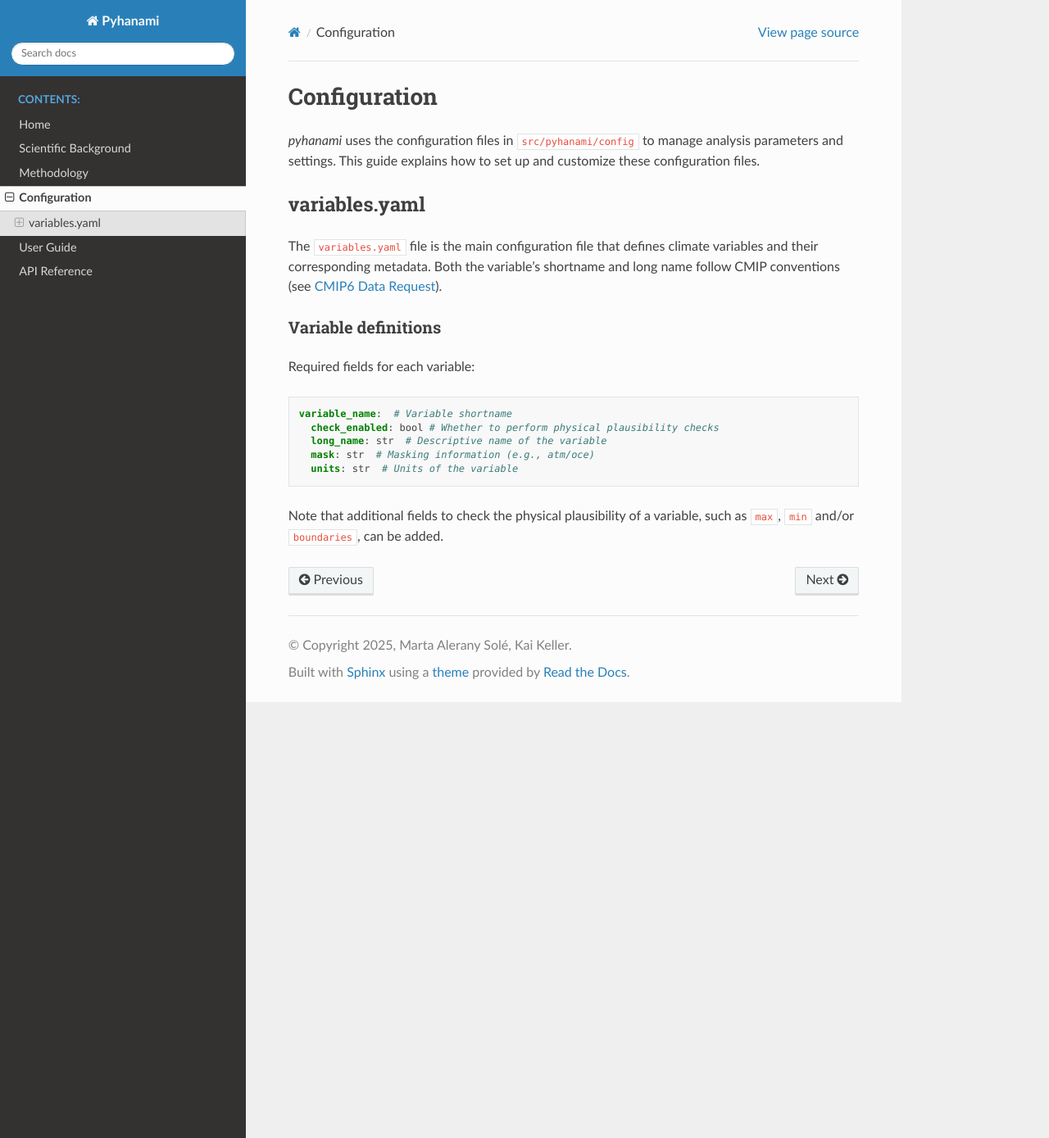
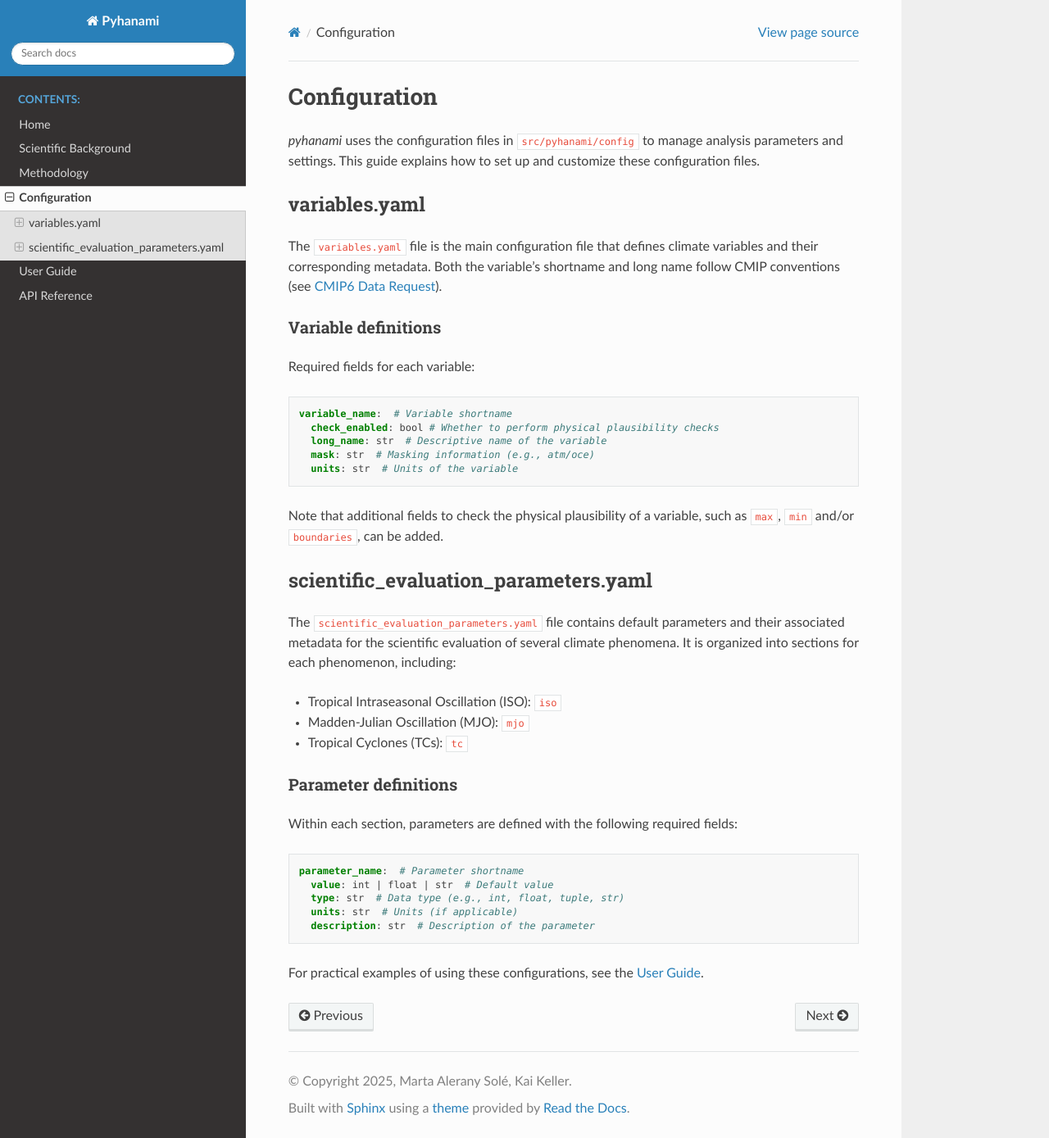
Before and after one commit to BSC-ES/pyhanami, a Sphinx documentation site: the page built from docs/source/Configuration.md, in a window 1280 px wide and 1389 px high. Shown: the whole window at 82% size. Built offline with Sphinx 7.4.7 and the Read the Docs theme 3.1.0, drawn with Linux system fonts in a browser that asks for light colours.

Commit message:
Included new configuration file for 'scientific_evaluation_parameters' in the documentation

````diff
--- a/docs/source/Configuration.md
+++ b/docs/source/Configuration.md
@@ -18,6 +18,23 @@ variable_name:  # Variable shortname
 
 Note that additional fields to check the physical plausibility of a variable, such as `max`, `min` and/or `boundaries`, can be added.
 
+## scientific_evaluation_parameters.yaml
+
+The `scientific_evaluation_parameters.yaml` file contains default parameters and their associated metadata for the scientific evaluation of several climate phenomena. It is organized into sections for each phenomenon, including:
+- Tropical Intraseasonal Oscillation (ISO): `iso`
+- Madden-Julian Oscillation (MJO): `mjo`
+- Tropical Cyclones (TCs): `tc`
+
+### Parameter definitions
+Within each section, parameters are defined with the following required fields:
+```yaml
+parameter_name:  # Parameter shortname
+  value: int | float | str  # Default value
+  type: str  # Data type (e.g., int, float, tuple, str)
+  units: str  # Units (if applicable)
+  description: str  # Description of the parameter
+```
+
 <!-- TO DO: add explanation of `config_params.py`. -->
 
-<!-- For practical examples of using these configurations, see the [User Guide](User-Guide.md). -->
+For practical examples of using these configurations, see the [User Guide](User-Guide.md).
--- a/docs/source/conf.py
+++ b/docs/source/conf.py
@@ -29,8 +29,8 @@ myst_heading_anchors = 2
 
 # MyST parser configuration to properly render math equations
 myst_enable_extensions = [
-    "dollarmath",
-    "amsmath",
+    "dollarmath",   # for $$ ... $$ support
+    "amsmath",      # for \begin{aligned} ... \end{aligned}
 ]
 
 # Mock imports for packages that might not be available during doc building
````
Also changed, not shown: docs/source/User-Guide.md (+55 -7 lines).
